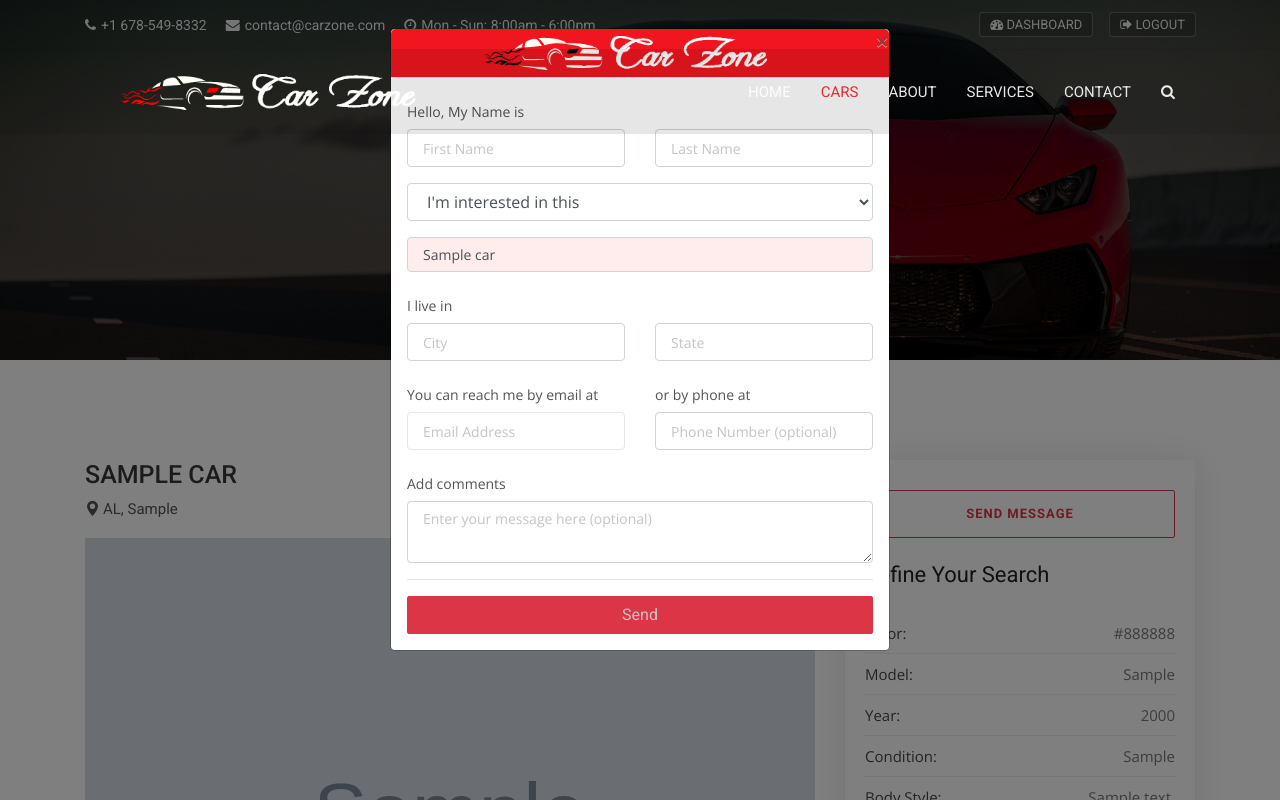
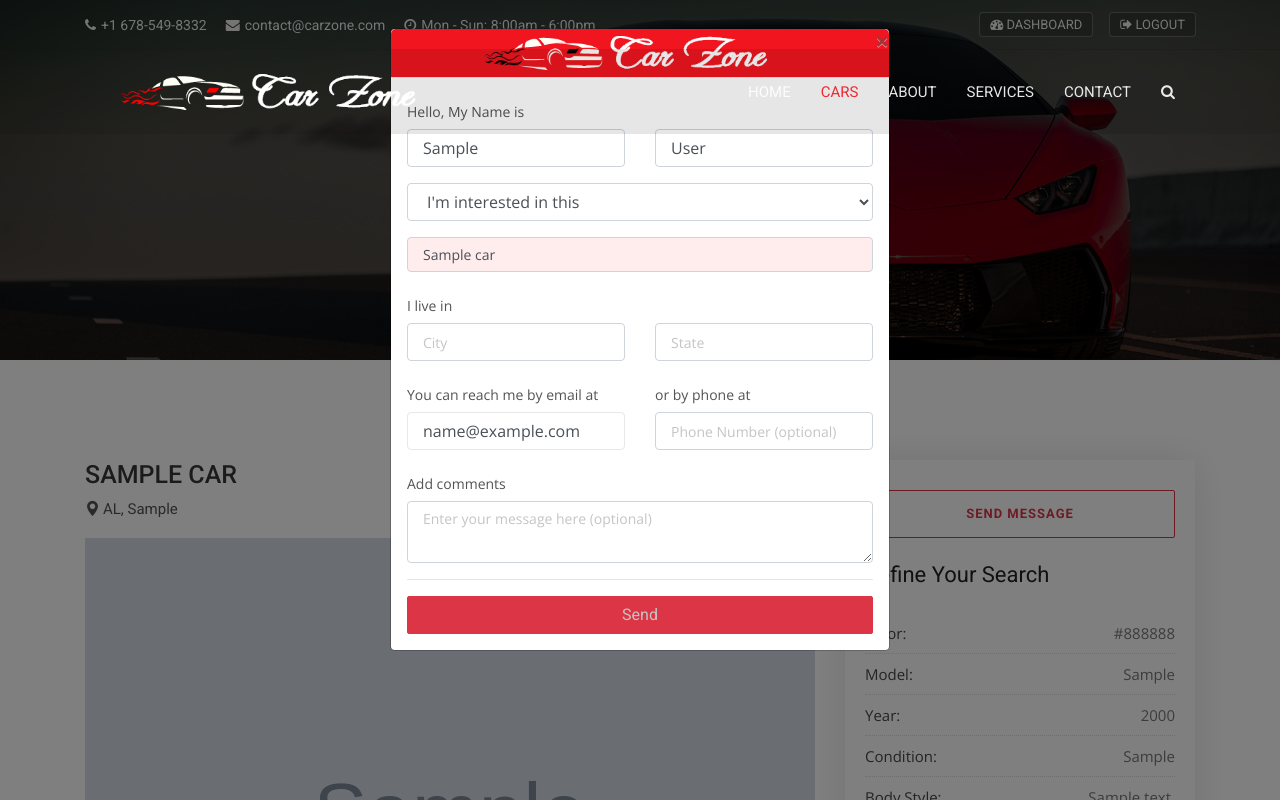
Before and after one commit to Lyudmil23/carzone, a Django app: page /cars/1/ in a window 1280 px wide, after a click on "SEND MESSAGE". Run offline with Django 4.2, Linux system fonts and the light colour scheme; a user stored in the database is signed in; tables that the repository leaves empty hold one stand-in row (values such as "Sample post"); grey boxes marked "Sample" are stand-in pictures; some libraries are stand-ins or nearby versions.

Commit message:
Added files

```diff
--- a/templates/cars/car-details.html
+++ b/templates/cars/car-details.html
@@ -228,10 +228,12 @@
                                   <label for="name" class="col-form-label">Hello, My Name is</label>
                                   <div class="row">
                                     <div class="col">
-                                      <input type="text" name="first_name" class="form-control" placeholder="First Name" required>
+                                      <input type="text" name="first_name" class="form-control" placeholder="First Name"
+                                             {% if user.is_authenticated %} value="{{ user.first_name }}" {% endif %} required>
                                     </div>
                                     <div class="col">
-                                      <input type="text" name="last_name" class="form-control" placeholder="Last Name" required>
+                                      <input type="text" name="last_name" class="form-control" placeholder="Last Name"
+                                             {% if user.is_authenticated %} value="{{ user.last_name }}" {% endif %} required>
                                     </div>
                                   </div>
                                 </div>
@@ -264,7 +266,8 @@
                                   <div class="row">
                                     <div class="col">
                                         <label for="name" class="col-form-label">You can reach me by email at</label>
-                                      <input type="email" name="email" class="form-control" placeholder="Email Address" required>
+                                      <input type="email" name="email" class="form-control" placeholder="Email Address"
+                                             {% if user.is_authenticated %} value="{{ user.email }}" {% endif %} required>
                                     </div>
                                     <div class="col">
                                         <label for="phone" class="col-form-label">or by phone at</label>
```
Also changed, not shown: carzone/contacts/views.py (+7 -0 lines).
